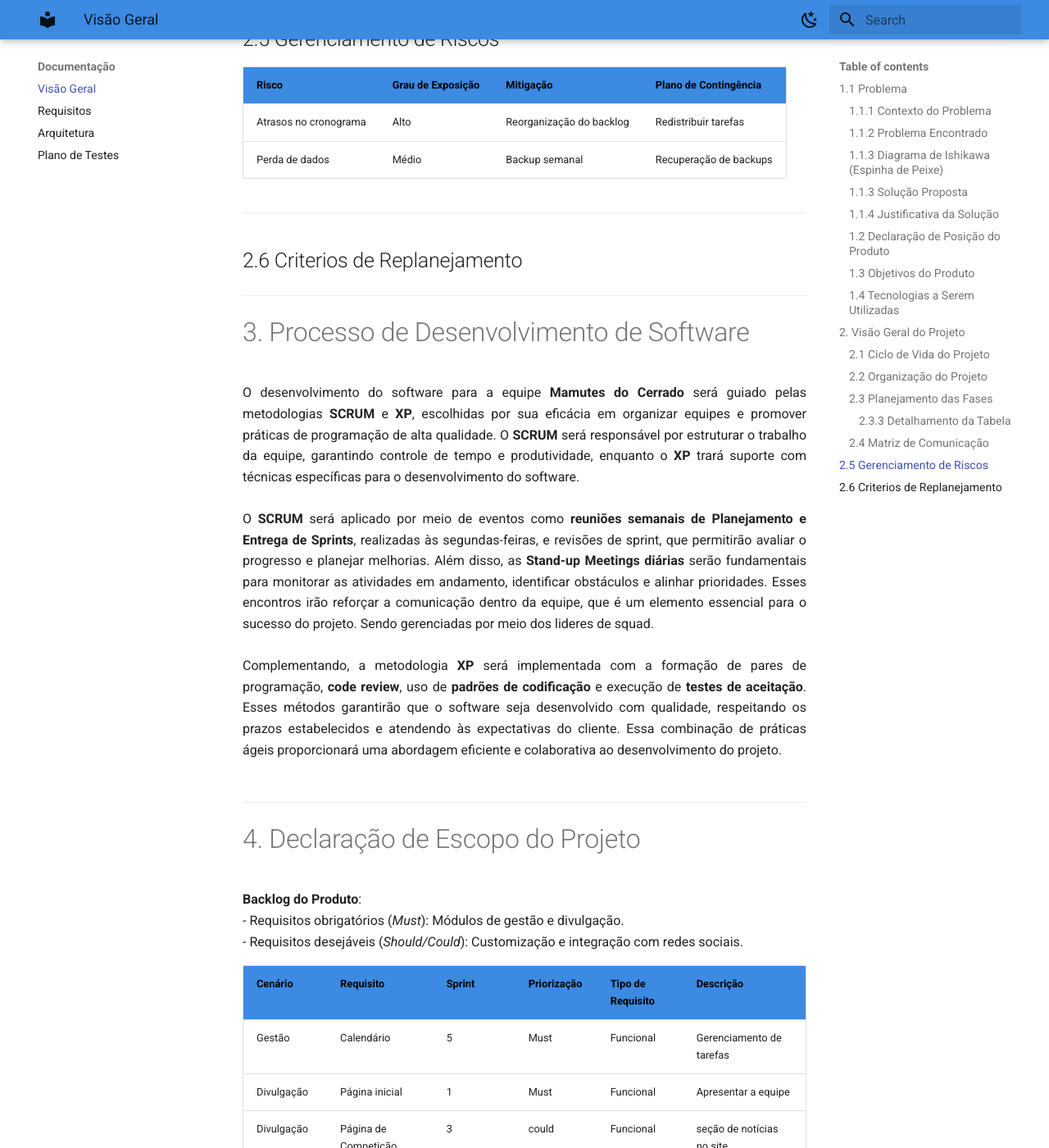
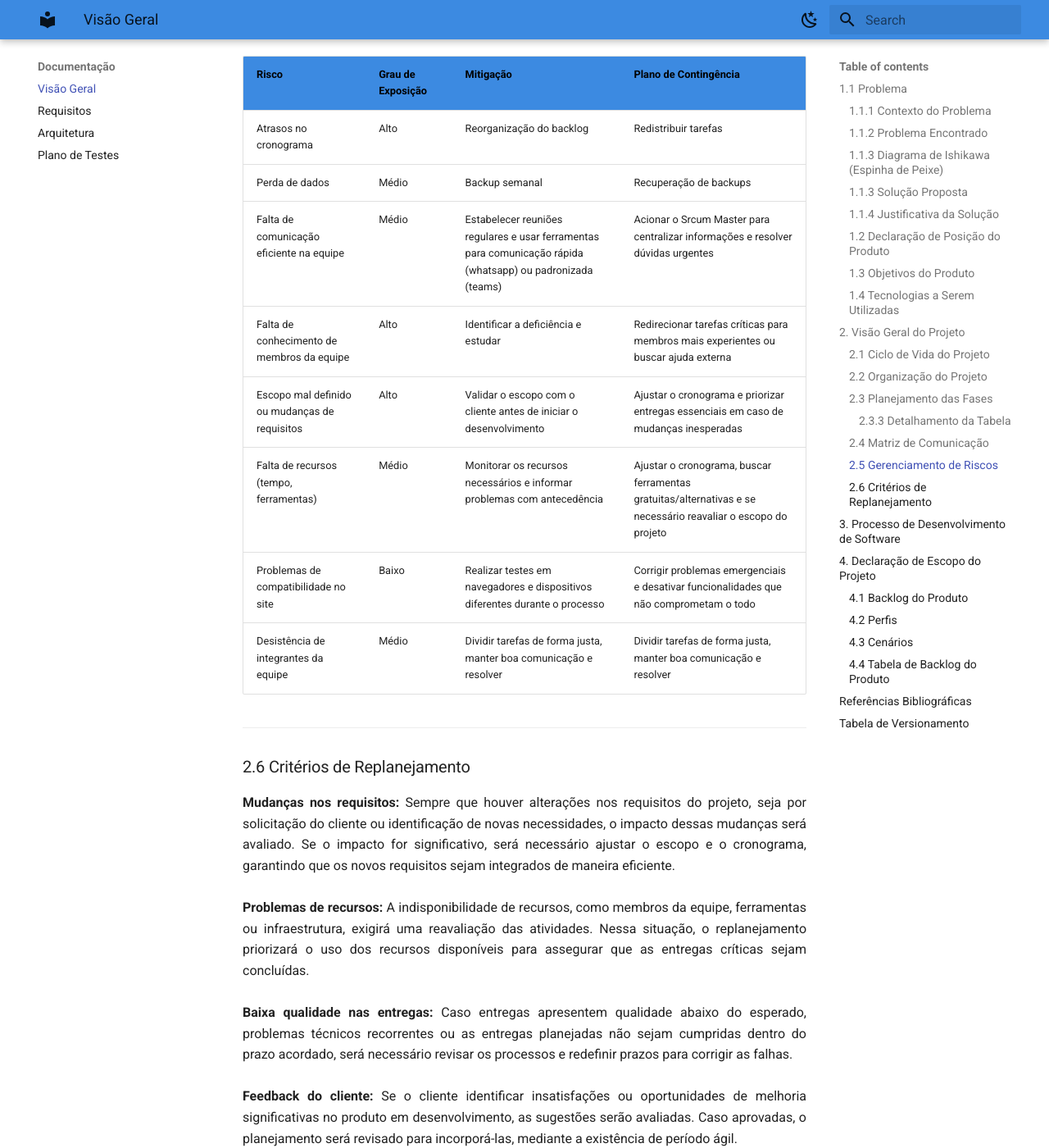
Before and after one commit to FGA0138-MDS-Ajax/2024.2-Aries, an MkDocs documentation site: the page built from docs/documento-visao/documento-visao.md, in a window 1280 px wide and 1400 px high, scrolled down 9573 px. Shown: the whole window at 82% size. Built offline with MkDocs 1.6.1 and Material for MkDocs 9.7.7, drawn with Linux system fonts in a browser that asks for light colours; some of the changed text lies outside the part shown.

Commit message:
docs: Tópicos 2.5 e 2.6

```diff
--- a/docs/documento-visao/documento-visao.md
+++ b/docs/documento-visao/documento-visao.md
@@ -275,22 +275,38 @@ Já o Acompanhamento de Atividades em Andamento (Stand-up Meetings) ocorre diari
 
 ---
 
-## 2.5 Gerenciamento de Riscos
+### 2.5 Gerenciamento de Riscos
 
 | Risco                      | Grau de Exposição | Mitigação                    | Plano de Contingência          |
 |----------------------------|-------------------|------------------------------|--------------------------------|
 | Atrasos no cronograma      | Alto              | Reorganização do backlog     | Redistribuir tarefas           |
 | Perda de dados             | Médio             | Backup semanal               | Recuperação de backups         |
+|Falta de comunicação eficiente na equipe |Médio |Estabelecer reuniões regulares e usar ferramentas para comunicação rápida (whatsapp) ou padronizada (teams) |Acionar o Srcum Master para centralizar informações e resolver dúvidas urgentes |
+|Falta de conhecimento de membros da equipe |Alto|Identificar a deficiência e estudar|Redirecionar tarefas críticas para membros mais experientes ou buscar ajuda externa|
+|Escopo mal definido ou mudanças de requisitos |Alto |Validar o escopo com o cliente antes de iniciar o desenvolvimento|Ajustar o cronograma e priorizar entregas essenciais em caso de mudanças inesperadas|
+|Falta de recursos (tempo, ferramentas) |Médio |Monitorar os recursos necessários e informar problemas com antecedência|Ajustar o cronograma, buscar ferramentas gratuitas/alternativas e se necessário reavaliar o escopo do projeto|
+|Problemas de compatibilidade no site |Baixo |Realizar testes em navegadores e dispositivos diferentes durante o processo|Corrigir problemas emergenciais e desativar funcionalidades que não comprometam o todo|
+|Desistência de integrantes da equipe|Médio |Dividir tarefas de forma justa, manter boa comunicação e resolver  |Dividir tarefas de forma justa, manter boa comunicação e resolver|
 
 ---
 
-## 2.6 Criterios de Replanejamento
+### 2.6 Critérios de Replanejamento
 
+<div style="text-align: justify;">
 
+<strong>Mudanças nos requisitos: </strong> Sempre que houver alterações nos requisitos do projeto, seja por solicitação do cliente ou identificação de novas necessidades, o impacto dessas mudanças será avaliado. Se o impacto for significativo, será necessário ajustar o escopo e o cronograma, garantindo que os novos requisitos sejam integrados de maneira eficiente. <br> <br>
+
+<strong> Problemas de recursos: </strong> A indisponibilidade de recursos, como membros da equipe, ferramentas ou infraestrutura, exigirá uma reavaliação das atividades. Nessa situação, o replanejamento priorizará o uso dos recursos disponíveis para assegurar que as entregas críticas sejam concluídas. <br> <br>
+
+<strong> Baixa qualidade nas entregas: </strong> Caso entregas apresentem qualidade abaixo do esperado, problemas técnicos recorrentes ou as entregas planejadas não sejam cumpridas dentro do prazo acordado, será necessário revisar os processos e redefinir prazos para corrigir as falhas. <br> <br>
+
+<strong> Feedback do cliente: </strong> Se o cliente identificar insatisfações ou oportunidades de melhoria significativas no produto em desenvolvimento, as sugestões serão avaliadas. Caso aprovadas, o planejamento será revisado para incorporá-las, mediante a existência de período ágil.<br> <br>
+
+</div>
 
 ---
 
-# 3. Processo de Desenvolvimento de Software
+## 3. Processo de Desenvolvimento de Software
 
 <div style="text-align: justify;">
 
@@ -304,7 +320,7 @@ Complementando, a metodologia <strong>XP</strong> será implementada com a forma
 
 ---
 
-# 4. Declaração de Escopo do Projeto
+## 4. Declaração de Escopo do Projeto
 
 **Backlog do Produto**:
 - Requisitos obrigatórios (*Must*): Módulos de gestão e divulgação.
@@ -330,7 +346,7 @@ Complementando, a metodologia <strong>XP</strong> será implementada com a forma
 
 ---
 
-## 4.1 Backlog do Produto
+### 4.1 Backlog do Produto
 
 <div style="text-align: justify;">
 
@@ -356,7 +372,7 @@ Essas funcionalidades refletem as necessidades de visibilidade externa e eficiê
 
 ---
 
-## 4.2 Perfis
+### 4.2 Perfis
 
 Tabela : Perfis de acesso
 
@@ -374,7 +390,7 @@ inserir texto explicativo
 
 ---
 
-## 4.3 Cenários
+### 4.3 Cenários
 
 Tabela : Cenários funcionais
 
@@ -397,7 +413,7 @@ inserir texto explicativo e completar tabela com calendário
 
 ---
 
-## 4.4 Tabela de Backlog do Produto
+### 4.4 Tabela de Backlog do Produto
 
 
 <p style="text-align: justify;">
@@ -424,7 +440,7 @@ Tabela : Backlog do produto
 
 ---
 
-## REFERÊNCIAS BIBLIOGRÁFICAS
+## Referências Bibliográficas
 
 
 ---
@@ -438,3 +454,4 @@ Tabela : Backlog do produto
 | 1.1 | 29/11/2024 | Evolução dos artefatos **contexto do problema**, **declaração do produto**, **objetivo do produto** e **tecnologias a serem utilizadas**   | Felipe Freire |
 | 1.2 | 29/11/2024 | Desenvolvimento dos artefatos **ciclo de vida do projeto**   | Felipe Freire |
 | 1.3 | 29/11/2024 | Desenvolvimento dos artefatos **backlog do produto**, **perfis** e **cenários**   | Felipe Freire |
+| 1.4 | 02/12/2024 | Desenvolvimento dos artefatos **Gerenciamento de Riscos** e **Critérios de Replanejamento**| Isaque Camargos |
```
